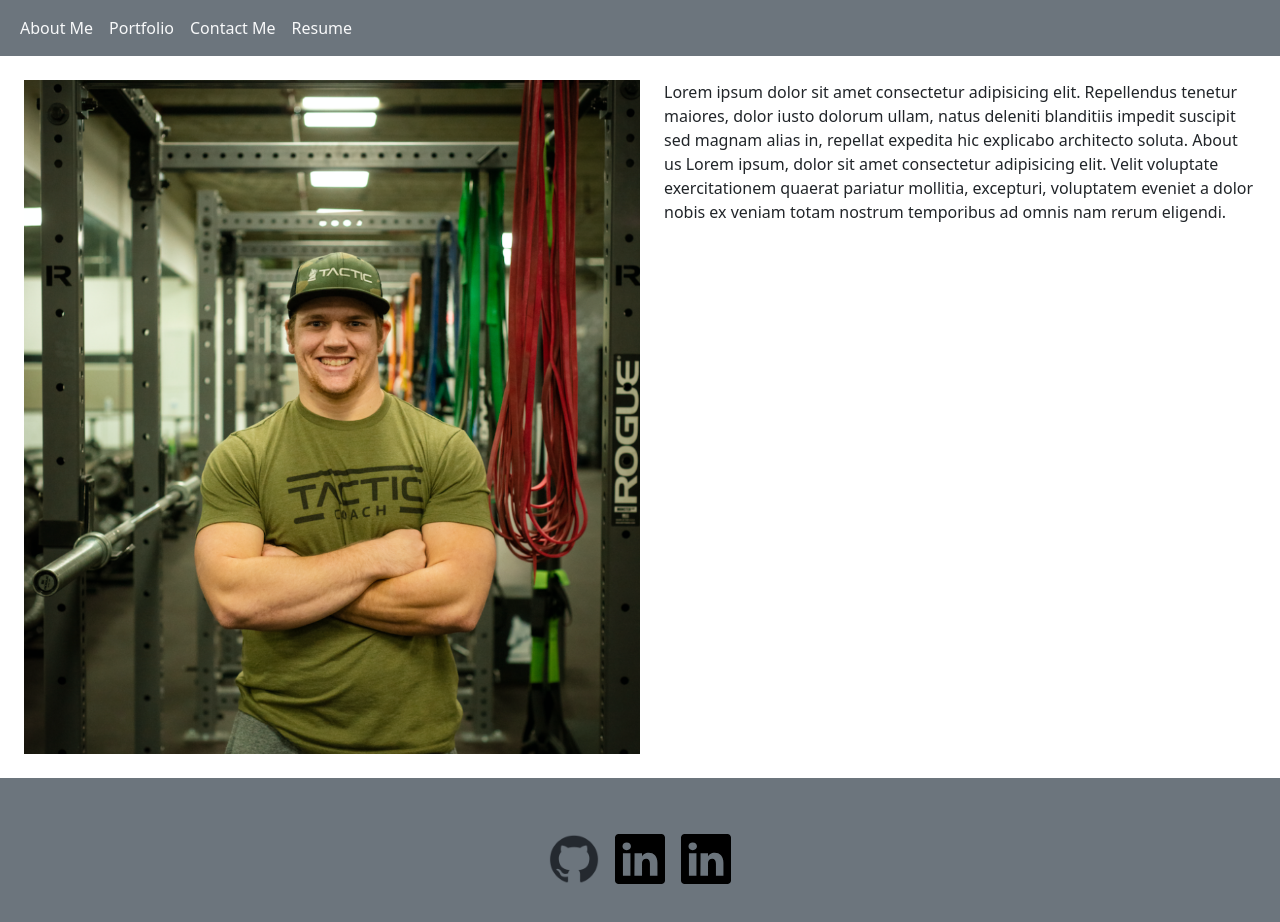
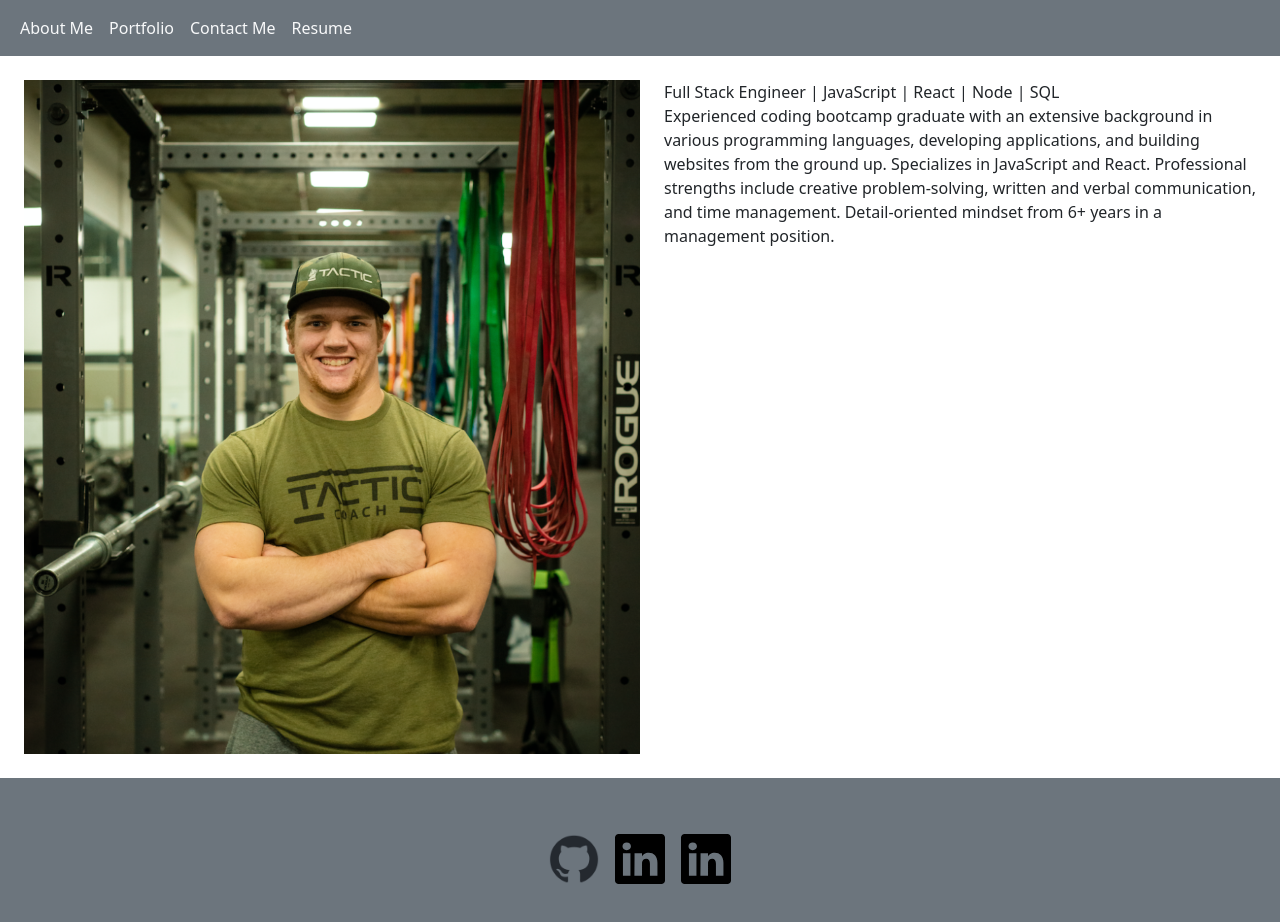
Before and after one commit to MrDietCola/React-Portfolio, a React (Vite) app: page / in a window 1280 px wide. Shown: the top 922 px of the page. Built offline with nearby package versions, Linux system fonts and the light colour scheme.

Commit message:
added comments and updated readme

```diff
--- a/src/pages/AboutMePage.jsx
+++ b/src/pages/AboutMePage.jsx
@@ -1,17 +1,24 @@
-import portrait from '../assets/port.webp'
+// Importing the portrait image from the assets folder
+import portrait from '../assets/port.webp';
 
+// React component for the About Me page
 export default function AboutMePage() {
   return (
+    // Container with padding, using flex layout
     <div className="p-4 d-flex pt-4">
-      <img src={portrait} alt="" className="abt-me-port"/>
+      {/* Displaying the portrait image */}
+      <img src={portrait} alt="Portrait" className="abt-me-port" />
+
+      {/* Paragraph containing information about me */}
       <p className="ps-4">
-        Lorem ipsum dolor sit amet consectetur adipisicing elit. Repellendus
-        tenetur maiores, dolor iusto dolorum ullam, natus deleniti blanditiis
-        impedit suscipit sed magnam alias in, repellat expedita hic explicabo
-        architecto soluta. About us Lorem ipsum, dolor sit amet consectetur
-        adipisicing elit. Velit voluptate exercitationem quaerat pariatur
-        mollitia, excepturi, voluptatem eveniet a dolor nobis ex veniam totam
-        nostrum temporibus ad omnis nam rerum eligendi.
+        {/* Professional details */}
+        Full Stack Engineer | JavaScript | React | Node | SQL <br />
+
+        {/* Brief description */}
+        Experienced coding bootcamp graduate with an extensive background in various programming languages,
+        developing applications, and building websites from the ground up. Specializes in JavaScript and React.
+        Professional strengths include creative problem-solving, written and verbal communication, and time management.
+        Detail-oriented mindset from 6+ years in a management position.
       </p>
     </div>
   );
--- a/src/pages/ContactMePage.jsx
+++ b/src/pages/ContactMePage.jsx
@@ -1,36 +1,50 @@
-import { useState, useEffect } from 'react';
+import React, { useState } from 'react';
 
 export default function ContactMePage() {
-  // Prior to the return statement, our homepage uses a few react hooks and fetchData function to query to a mock database and retrieve random user data
+  // State to manage form input values
   const [input, setInput] = useState({
     name: '',
     email: '',
     message: '',
   });
 
-  const [nameErr, setNameErr] = useState(false)
-  const [emailErr, setEmailErr] = useState(false)
-  const [messageErr, setMessageErr] = useState(false)
+  // State to manage error flags for each input field
+  const [nameErr, setNameErr] = useState(false);
+  const [emailErr, setEmailErr] = useState(false);
+  const [messageErr, setMessageErr] = useState(false);
 
+  // Event handler for input changes
   const handleChange = (e) => {
+    // Update input state with the new value
     setInput({ ...input, [e.target.name]: e.target.value });
   };
 
-  const handleBlur = (e) => {
+  // Event handler for onBlur (when the input field loses focus)
+  const handleBlur = () => {
+    // Check if the 'name' field is empty and set the error flag accordingly
     if (!input.name) {
       setNameErr(true);
     }
+
+    // Check if the 'email' field is empty and set/clear the error flag accordingly
     if (!input.email) {
       setEmailErr(true);
+    } else {
+      setEmailErr(false);
     }
+
+    // Check if the 'message' field is empty and set the error flag accordingly
     if (!input.message) {
       setMessageErr(true);
     }
   };
 
+  // Event handler for form submission
   const handleSubmit = (e) => {
+    // Prevent the default form submission behavior
     e.preventDefault();
 
+    // Reset the input values after submission
     setInput({
       name: '',
       email: '',
@@ -38,21 +52,24 @@ export default function ContactMePage() {
     });
   };
 
-  // Iterate over each mock user to display their abridged profile data and a link to their page
   return (
     <div className='form-container'>
       <h2 className='text-center'>Contact Me</h2>
+      {/* Form element */}
       <form className="container d-flex flex-column" onSubmit={handleSubmit}>
+        {/* Name input field */}
         <input
           type="text"
           placeholder="Name"
           name="name"
           className="form-control input-cstm"
           value={input.name}
-          // onBlur={handleBlur}
           onChange={handleChange}
         ></input>
-        {/* <p>{nameErr ? 'please fillout name' : ''}</p> */}
+        {/* Display error message if 'nameErr' is true */}
+        <p>{nameErr ? 'please fill out name' : ''}</p>
+
+        {/* Email input field */}
         <input
           type="email"
           placeholder="Email"
@@ -62,7 +79,10 @@ export default function ContactMePage() {
           onBlur={handleBlur}
           onChange={handleChange}
         ></input>
-        <p>{emailErr ? 'please fillout email' : ''}</p>
+        {/* Display error message if 'emailErr' is true */}
+        <p>{emailErr ? 'please fill out email' : ''}</p>
+
+        {/* Message textarea */}
         <textarea
           name="message"
           className='form-control input-cstm'
@@ -71,10 +91,12 @@ export default function ContactMePage() {
           cols="30"
           rows="10"
           value={input.message}
-          // onBlur={handleBlur}
           onChange={handleChange}
         ></textarea>
-        {/* <p>{messageErr ? 'please fillout message' : ''}</p> */}
+        {/* Display error message if 'messageErr' is true */}
+        <p>{messageErr ? 'please fill out message' : ''}</p>
+
+        {/* Submit button */}
         <button type='submit' className='btn btn-primary input-cstm'>
           Submit
         </button>
--- a/src/pages/PortfolioPage.jsx
+++ b/src/pages/PortfolioPage.jsx
@@ -1,3 +1,4 @@
+// Importing all images
 import ProjectCard from '../components/UI/ProjectCard'
 import socialTaskApp from '../assets/tasks-img.png'
 import enentFinder from '../assets/image.png'
@@ -6,7 +7,7 @@ import textEditor from '../assets/Screenshot32.png'
 import noteTaker from '../assets/Screenshot20.png'
 import ecommerce from '../assets/Screenshot27.png'
 
-
+// Array of projects
 const projects = [
   {
     name: 'Full-Stack Social Task App',
@@ -46,13 +47,18 @@ const projects = [
   },
 ]
 
+// React component for the Portfolio Page
 export default function PortfolioPage() {
   return (
     <>
+      {/* Heading for the Projects section */}
       <h2 className='text-center pt-5'>Projects</h2>
+
+      {/* Container for project cards, using flex layout and centering */}
       <div className='d-flex m-5 justify-content-center flex-wrap'>
-        <ProjectCard projects={projects}/>
+        {/* Rendering the ProjectCard component and passing projects as a prop */}
+        <ProjectCard projects={projects} />
       </div>
     </>
-  )
+  );
 }
--- a/src/pages/ResumePage.jsx
+++ b/src/pages/ResumePage.jsx
@@ -1,12 +1,19 @@
-import { useState, useEffect } from 'react';
-import resume from '../assets/AlexSeidlerResume.pdf'
-// Bringing in the required component from 'react-router-dom' for linking between pages and getting the current param variable's value from URL
+// Importing the resume PDF file from the assets folder
+import resume from '../assets/AlexSeidlerResume.pdf';
 
+// React component for the Resume Page
 export default function ResumePage() {
   return (
-    <><div className='container p-5'>
+    <>
+      {/* Container with padding */}
+      <div className='container p-5'>
+        {/* Heading for the Resume section */}
         <h2>Resume</h2>
+
+        {/* Description about downloading the resume */}
         <p>Click the link below to download my Resume!</p>
+
+        {/* Link to download the resume PDF */}
         <a href={resume} download>
           Download PDF
         </a>
```
Also changed, not shown: src/pages/ErrorPage.jsx (+11 -0 lines), 2 other files (tests, documents, lock files or other folders). Lines whose indentation alone changed are shown as unchanged.
